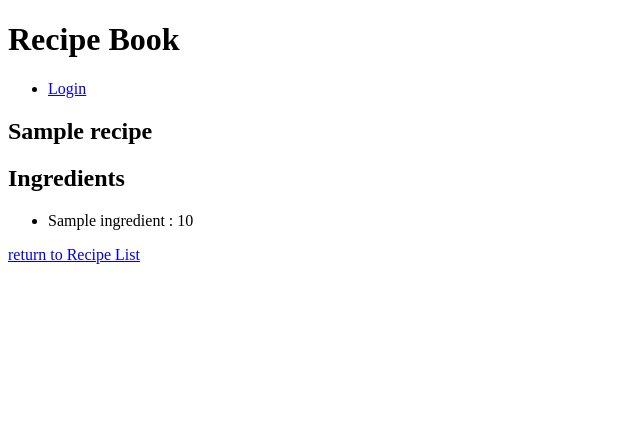
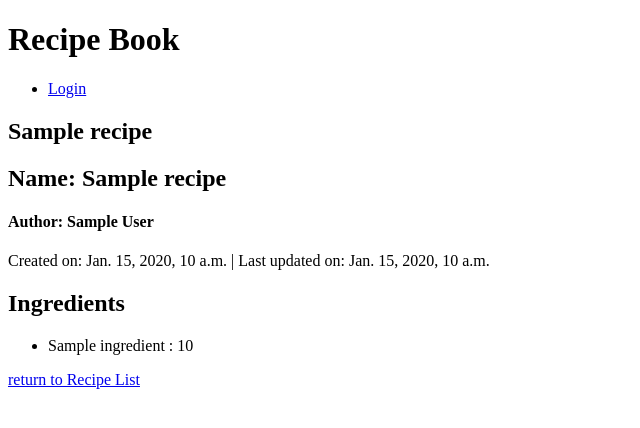
Before and after one commit to studentidle/recipebook-sabio-jedale, a Django app: template recipebook/ledger/templates/recipe.html in a window 1280 px wide. Shown: the top 428 px of the page, without its empty margins (0-640 px from the left). Run offline with Django 5.2, Linux system fonts and the light colour scheme; the template is opened without the code that fills it: most values are stand-ins (such as "Sample title", 1, 10 or a date in 2020).

Commit message:
added recipe author, created on and updated on in recipe template

```diff
--- a/recipebook/ledger/templates/recipe.html
+++ b/recipebook/ledger/templates/recipe.html
@@ -4,6 +4,9 @@
 {% block content %}
     <article>
         <h1>{{ recipe }}</h1>
+        <h2>Name: {{ recipe.name }}</h2>
+        <h4>Author: {{ recipe.author }}</h4>
+        <p>Created on: {{ recipe.createdOn }} | Last updated on: {{ recipe.updatedOn }} </p>
         <h2>Ingredients</h2>
         <ul>
             {% for ingredientTracker in recipe_ingredients%}
--- a/recipebook/ledger/views.py
+++ b/recipebook/ledger/views.py
@@ -1,4 +1,4 @@
-from django.shortcuts import render, HttpResponse
+from django.shortcuts import render
 from .models import Recipe, RecipeIngredient
 from django.contrib.auth.decorators import login_required
 
```
